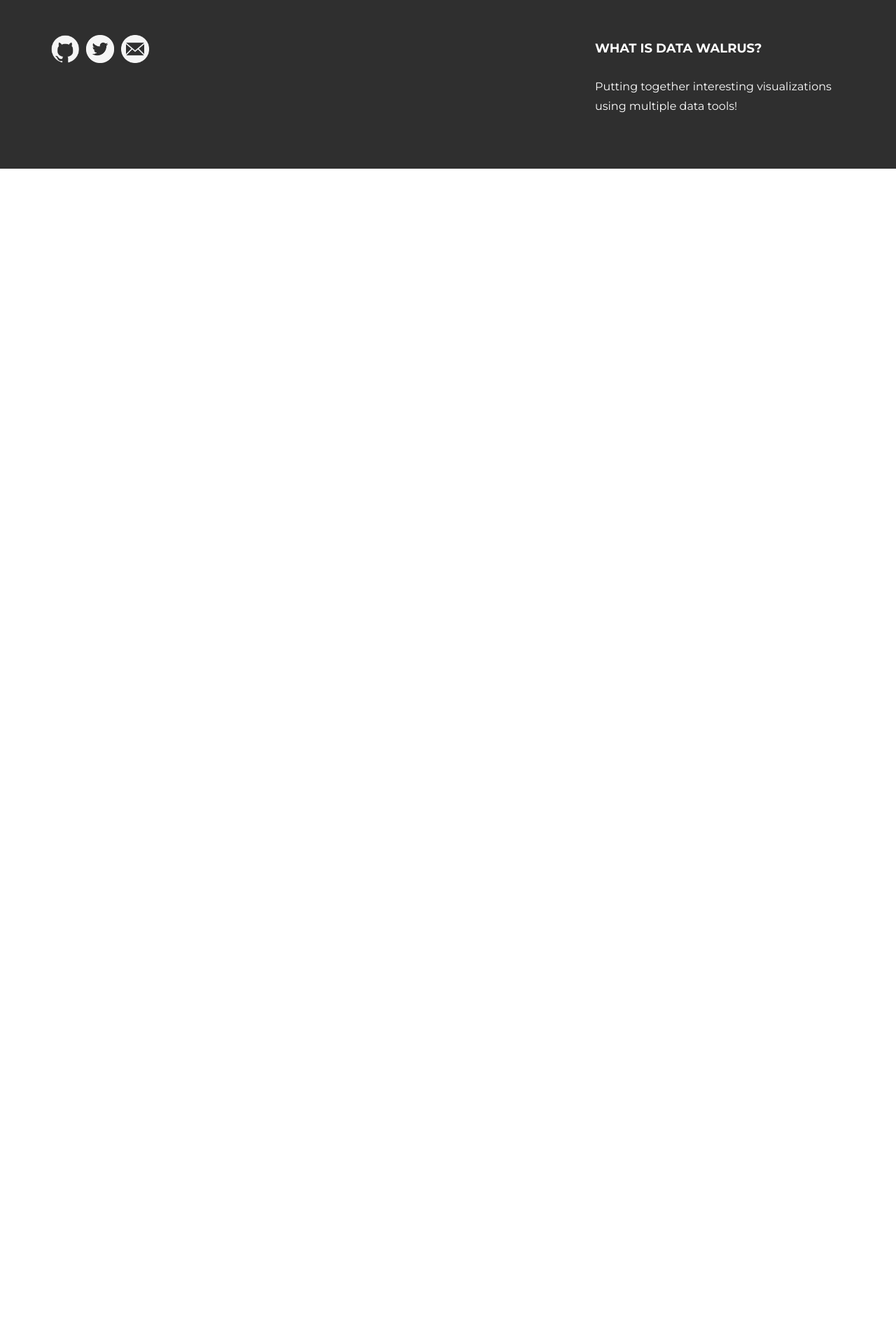
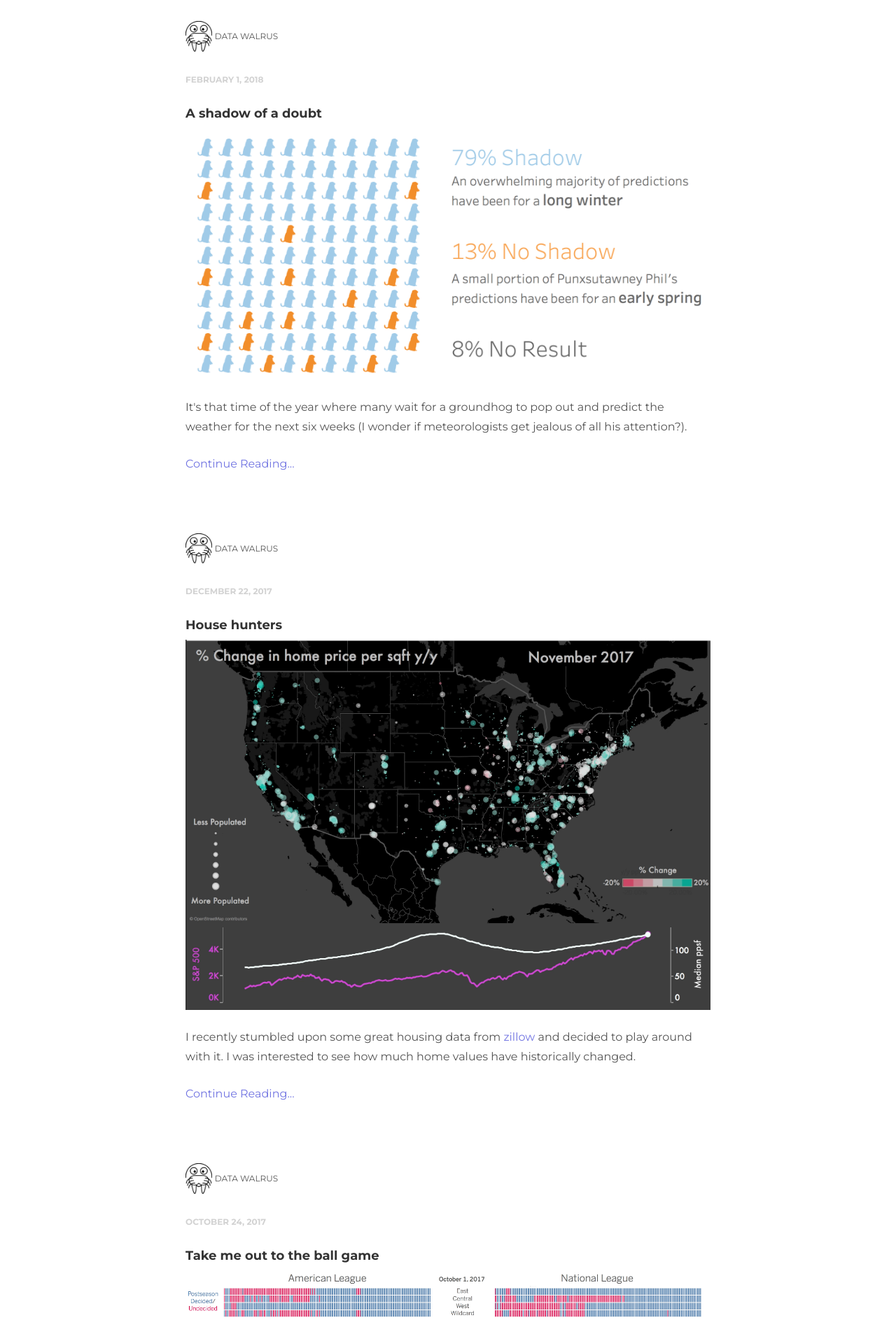
Before and after one commit to olddatawalrus/test, a Django app: page / in a window 1280 px wide. Shown: the part 101-1987 px from the top of the page at 70% size. Before the commit the page ends 342 px from the top, so only its background shows below. Run offline with Django 3.2, Linux system fonts and the light colour scheme; some libraries are stand-ins or nearby versions.

Commit message:
Update index.html

```diff
--- a/helloworld/templates/index.html
+++ b/helloworld/templates/index.html
@@ -1,74 +1,87 @@
 {% extends "base.html" %}
 
-{% block header %}
-<div class="navbar navbar-inverse navbar-static-top">
-  <div class="container">
-    <div class="navbar-header">
-      <button type="button" class="navbar-toggle" data-toggle="collapse" data-target=".navbar-collapse">
-        <span class="icon-bar"></span>
-        <span class="icon-bar"></span>
-        <span class="icon-bar"></span>
-      </button>
-      <img class="img-brand" src="static/helloworld/img/walrus_edit.png" width="50px" height="50px">
-      <a class="navbar-brand" href="index.html">Data Walrus</a>
-    </div>
-    <div class="navbar-collapse collapse">
-      <ul class="nav navbar-nav navbar-right">
-        <!-- <li><a href="work.html">Work</a></li> -->
-        <li><a href="index.html">Blog</a></li>
-        <li><a href="about.html">About</a></li>
-        <li><a href="services.html">Services</a></li>
-        <li><a href="contact.html">Contact</a></li>
-      </ul>
-    </div><!--/.nav-collapse -->
-  </div>
-</div>
-{% endblock %}
+{% block body %}
+	<!-- +++++ Posts Lists +++++ -->
+	<!-- +++++ First Post +++++ -->
+	<div id="white">
+	    <div class="container">
+			<div class="row">
+				<div class="col-lg-8 col-lg-offset-2">
+					<p><img src="/static/helloworld/img/user.png" width="5%" height="5%"> <ba>Data Walrus</ba></p>
+					<p><bd>February 1, 2018</bd></p>
+					<a href="groundhog_day.html">
+						<h4>A shadow of a doubt</h4>
+						<p><img class="img-responsive" src="/static/helloworld/img/groundhog_preview.png" alt=""></p>
+					</a>
+					<p>It's that time of the year where many wait for a groundhog to pop out and predict the weather for the next six weeks (I wonder if meteorologists get jealous of all his attention?).</p>
+					<p><a href="groundhog_day.html">Continue Reading...</a></p>
+				</div>
+
+			</div><!-- /row -->
+	    </div> <!-- /container -->
+	</div><!-- /white -->
+
+	<div id="white">
+	    <div class="container">
+			<div class="row">
+				<div class="col-lg-8 col-lg-offset-2">
+					<p><img src="/static/helloworld/img/user.png" width="5%" height="5%"> <ba>Data Walrus</ba></p>
+					<p><bd>December 22, 2017</bd></p>
+					<a href="home_value.html">
+						<h4>House hunters</h4>
+						<p><img class="img-responsive" src="/static/helloworld/img/home_value.png" alt=""></p>
+					</a>
+					<p>I recently stumbled upon some great housing data from <a href = https://www.zillow.com/research/data/> zillow </a>and decided to play around with it. I was interested to see how much home values have historically changed.</p>
+					<p><a href="home_value.html">Continue Reading...</a></p>
+				</div>
+
+			</div><!-- /row -->
+	    </div> <!-- /container -->
+	</div><!-- /white -->
+
+	<div id="white">
+	    <div class="container">
+			<div class="row">
+				<div class="col-lg-8 col-lg-offset-2">
+					<p><img src="/static/helloworld/img/user.png" width="5%" height="5%"> <ba>Data Walrus</ba></p>
+					<p><bd>October 24, 2017</bd></p>
+					<a href="mlb.html">
+						<h4>Take me out to the ball game</h4>
+						<p><img class="img-responsive" src="/static/helloworld/img/mlb.png" alt=""></p>
+					</a>
+					<p>So, I’m a big baseball fan. Not a huge fan in the sense that I’ll watch it daily (anymore), but more so in the sense that I admire the strategy and complexity of the sport. Oh, and I’m a fan of all the analytics.</p>
+					<p><a href="mlb.html">Continue Reading...</a></p>
+				</div>
+
+			</div><!-- /row -->
+	    </div> <!-- /container -->
+	</div><!-- /white -->
+
+	<!-- +++++ Second Post +++++ -->
+	<div id="white">
+	    <div class="container">
+			<div class="row">
+				<div class="col-lg-8 col-lg-offset-2">
+					<p><img src="/static/helloworld/img/user.png" width="5%" height="5%"> <ba>Data Walrus</ba></p>
+					<p><bd>May 18, 2016</bd></p>
+					<a href="exoplanet_post.html">
+						<h4>I want to believe.</h4>
+						<p><img class="img-responsive" src="/static/helloworld/img/exoplanet.png" alt=""></p>
+					</a>
+					<p>I enjoy reading about early exploration. I’m fascinated by the thought of people finding untouched parts of the world. I’ve always wondered, how would it feel to know that no one has ever experienced a place that you are now experiencing?</p>
+					<p><a href="exoplanet_post.html">Continue Reading...</a></p>
+				</div>
+
+			</div><!-- /row -->
+	    </div> <!-- /container -->
+	</div><!-- /white -->
+
+	<!-- +++++ Third Post +++++ -->
 
 
-{% block footer %}
-<div id="footer">
-	<div class="container">
-		<div class="row">
-<!-- 			<div class="col-lg-4">
-				<h4>My Bunker</h4>
-				<p>
-					Some Address 987,<br/>
-					+34 9054 5455, <br/>
-					Madrid, Spain.
-				</p>
-			</div> -->
 
-			<div class="col-lg-4">
-				<!-- <h4>My Links</h4> -->
-				<p>
-					<!-- <a href="https://github.com/thedatawalrus/thedatawalrus.github.io">Github</a><br/>
-					<a href="https://twitter.com/data_walrus">Twitter</a><br/> -->
-					<a href="https://github.com/thedatawalrus/thedatawalrus.github.io">
-						<img src="static/helloworld/img/github-icon.png" alt="" width="40px" height="40px" hspace="3">
-					</a>
-					<a href="https://twitter.com/data_walrus">
-						<img src="static/helloworld/img/Twitterbird.png" alt="" width="40px" height="40px" hspace="3">
-					</a>
-					<a href="mailto:datawalrus@gmail.com">
-						<img src="static/helloworld/img/email-circle.png" alt="" width="40px" height="40px" hspace="3">
-					</a>
-					<!-- <a href="#">Facebook</a> -->
-				</p>
-			</div><!-- /col-lg-4 -->
-			<div class="col-lg-4">
-				<h4></h4>
-				<p>
-				</p>
-			</div>
-
-			<div class="col-lg-4">
-				<h4>What is Data Walrus?</h4>
-				<p>Putting together interesting visualizations using multiple data tools!</p>
-			</div>
-
-		</div>
-
-	</div>
-</div>
+    <!-- Bootstrap core JavaScript
+    ================================================== -->
+    <!-- Placed at the end of the document so the pages load faster -->
+    <script src="/static/helloworld/js/bootstrap.min.js"></script>
 {% endblock %}
```
